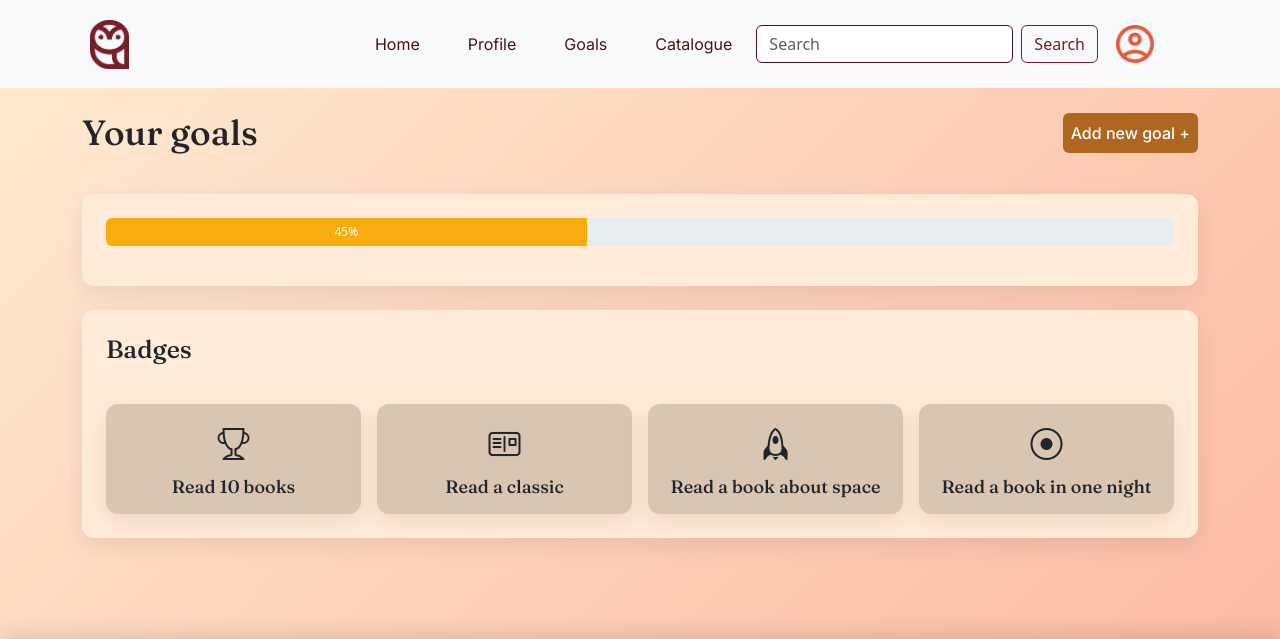
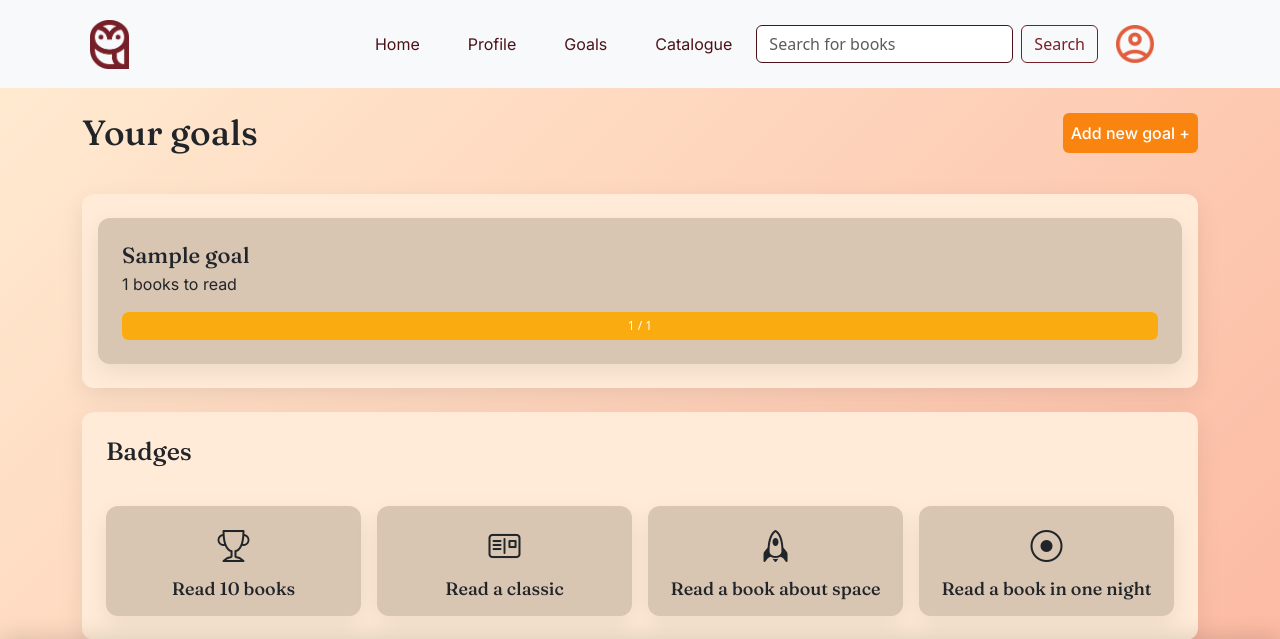
Before and after one commit to ScottVint/inttech_group_project, a Django app: page /readquest/goals/ in a window 1280 px wide. Shown: the top 639 px of the page. Run offline with Django 5.2, Linux system fonts and the light colour scheme; a user stored in the database is signed in; tables that the repository leaves empty hold one stand-in row (values such as "Sample post").

Commit message:
feat: added goals to the goal page

```diff
--- a/readquest/views.py
+++ b/readquest/views.py
@@ -153,6 +153,7 @@ def add_to_currently_reading(request):
 @login_required
 def goals(request):
     context_dict = {'progress_record': ProgressRecord.objects.filter(owner=request.user)}
+    context_dict['goals'] = current_goals(request.user)
     return render(request,'readquest/goals.html', context=context_dict)
 
 
--- a/templates/readquest/base_authenticate.html
+++ b/templates/readquest/base_authenticate.html
@@ -64,7 +64,7 @@
                     <div id="search_nav">
                         <form class="d-flex align-items-center me-2"
                             action="{% url 'readquest:catalogue_book-search' %}" method="get">
-                            <input class="form-control me-2" id="search" type="search" name="q" placeholder="Search"
+                            <input class="form-control me-2" id="search" type="search" name="q" placeholder="Search for books"
                                 aria-label="Search">
                             <button class="btn btn-outline-success" type="submit" id="search_btn">Search</button>
                         </form>
--- a/templates/readquest/goals.html
+++ b/templates/readquest/goals.html
@@ -9,7 +9,8 @@ Goals
 {% block body_block %}
 <div class="d-flex justify-content-between align-items-center mb-3">
     <h1 class="mb-0">Your goals</h1>
-    <button class="button_two btn p-2">Add new goal +</button>
+    <button class="button btn p-2" data-bs-toggle="modal" data-bs-target="#addGoalModal">Add new goal +</button>
+    {% include 'readquest/add_goal.html' %}
 </div>
 
 <div class="container p-0">
@@ -23,12 +24,27 @@ Goals
             <div class="p-4 base_cards">
 
 
-                <div class="progress mb-3" style="height: 28px;">
-                    <div class="progress-bar" role="progressbar" style="width:45%;" aria-valuenow="45" aria-valuemin="0"
-                        aria-valuemax="100">
-                        45%
+                <div class="d-flex row g-3">
+                        {% for goal in goals %}
+                        <!-- Inner Darker Card -->
+                        <div class="dark_card p-4 d-flex align-items-end">
+                            <div class="col-12">
+                                <h3 class="mb-1">{{ goal.title_goal }}</h3>
+                                <p class="mb-3">{{ goal.books }} books to read</p>
+
+                                <!-- Progress bar -->
+                                <div class="progress" style="height: 28px;">
+                                    <div class="progress-bar" role="progressbar" style="width: {{ goal.progress }}%;"
+                                        aria-valuenow="{{ goal.progress}}" aria-valuemin="0" aria-valuemax="100">
+                                        {{ goal.books_read }} / {{ goal.books }}
+                                    </div>
+                                </div>
+                            </div>
+                        </div>
+                        {% empty %}
+                        <p class="text-muted">No goals added yet. Click " Add new goal+" to get started.</p>
+                        {% endfor %}
                     </div>
-                </div>
 
             </div>
 
--- a/templates/readquest/home.html
+++ b/templates/readquest/home.html
@@ -126,7 +126,7 @@ Home
                     <div class="d-flex row">
                         {% for goal in goals %}
                         <!-- Inner Darker Card -->
-                        <div class="dark_card p-4 d-flex align-items-end mt-3">
+                        <div class="dark_card p-4 d-flex align-items-end mt-3 g-3">
                             <div class="col-12">
                                 <h3 class="mb-1">{{ goal.title_goal }}</h3>
                                 <p class="mb-3">{{ goal.books }} books to read</p>
--- a/templates/readquest/profile.html
+++ b/templates/readquest/profile.html
@@ -79,7 +79,7 @@ Profile
                     <div class="d-flex row">
                         {% for goal in goals %}
                         <!-- Inner Darker Card -->
-                        <div class="dark_card p-4 d-flex align-items-end mb-3 mt-3">
+                        <div class="dark_card p-4 d-flex align-items-end g-3 mt-3">
                             <div class="col-12">
                                 <h3 class="mb-1">{{ goal.title_goal }}</h3>
                                 <p class="mb-3">{{ goal.books }} books to read</p>
```
